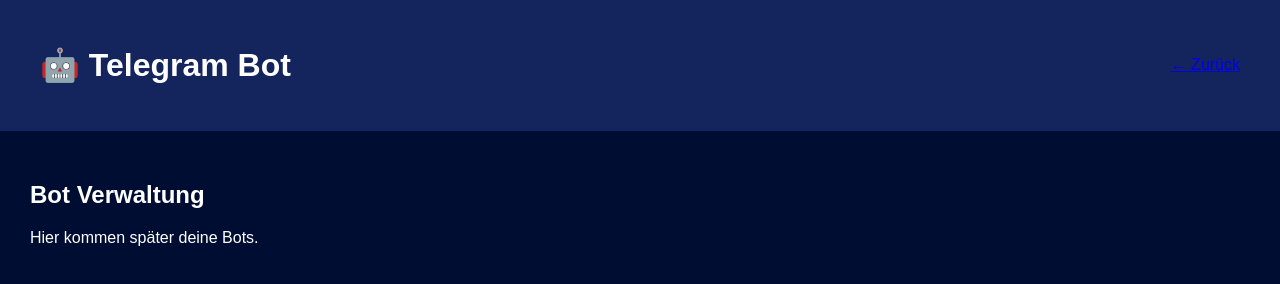
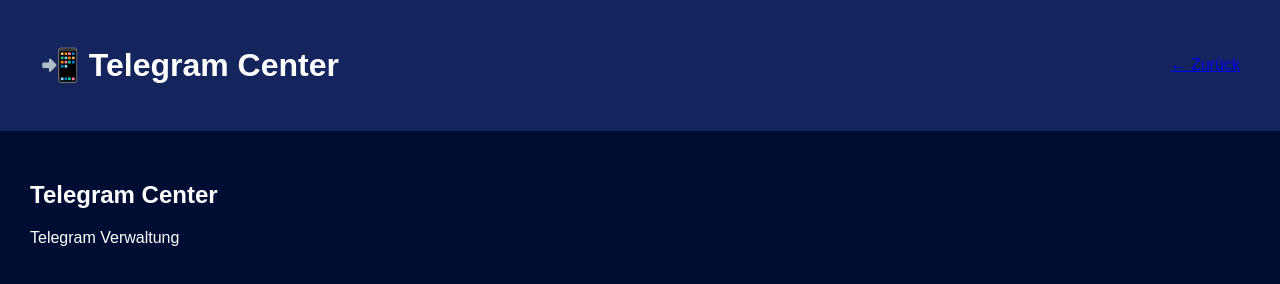
Before and after one commit to riadh100/meineprojekt, a plain HTML site: page telegrambot.html in a window 1280 px wide. Drawn offline with Linux system fonts and the light colour scheme.

Commit message:
Rename Telegram Bot to Telegram Center

```diff
--- a/telegrambot.html
+++ b/telegrambot.html
@@ -1,12 +1,13 @@
 <!DOCTYPE html>
-
 <html lang="de">
 
 <head>
 
 <meta charset="UTF-8">
 
-<title>Telegram Bot</title>
+<meta name="viewport" content="width=device-width, initial-scale=1.0">
+
+<title>Telegram Center</title>
 
 <link rel="stylesheet" href="style.css">
 
@@ -16,17 +17,17 @@
 
 <header>
 
-<h1>🤖 Telegram Bot</h1>
+<h1>📲 Telegram Center</h1>
 
-<a href="telegram.html">← Zurück</a>
+<a href="index.html">← Zurück</a>
 
 </header>
 
 <div class="container">
 
-<h2>Bot Verwaltung</h2>
+<h2>Telegram Center</h2>
 
-<p>Hier kommen später deine Bots.</p>
+<p>Telegram Verwaltung</p>
 
 </div>
 
```
